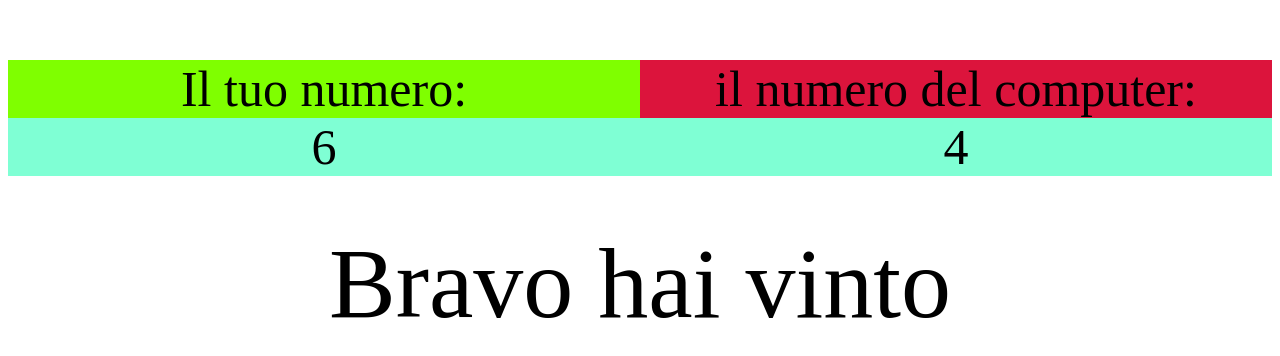
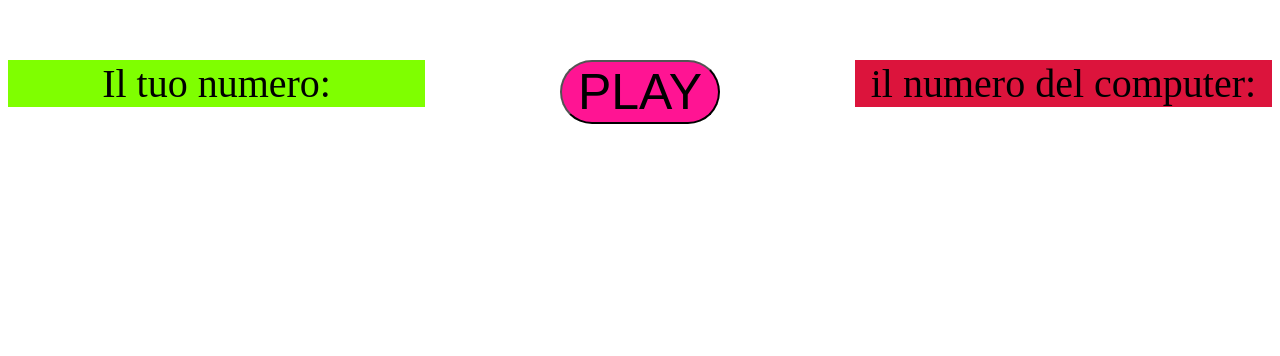
Before and after one commit to ManuelBraimllari/js-mail-dadi, a plain HTML site: page dadi/index.html in a window 1280 px wide. Shown: the part 140-496 px from the top of the page. Drawn offline with Linux system fonts and the light colour scheme.

Commit message:
correzione btn

```diff
--- a/dadi/index.html
+++ b/dadi/index.html
@@ -12,8 +12,7 @@
         <div class="player">
             Il tuo numero: <span id="num-player"></span>
         </div>
-
-
+        <button class="btn">PLAY</button>
         <div class="computer">
             il numero del computer: <span id="num-computer"></span>
         </div>
--- a/dadi/javascript.js
+++ b/dadi/javascript.js
@@ -1,11 +1,10 @@
 const eleNumPlayer = document.querySelector('#num-player')
 const eleNumComputer = document.querySelector('#num-computer')
 const eleOutput = document.querySelector('#output')
+const eleButton = document.querySelector('.btn')
 
 
-
-
-
+eleButton.addEventListener('click',function(){
     const NumPlayer = Math.floor(Math.random()*6)+1;
     const NumComputer = Math.floor(Math.random()*6)+1;
 
@@ -23,3 +22,4 @@ const eleOutput = document.querySelector('#output')
     }
 
     eleOutput.innerHTML = message
+})
--- a/dadi/style.css
+++ b/dadi/style.css
@@ -19,15 +19,15 @@ body{
 .player{
     background-color: chartreuse;
     height: 100%;
-    width: 50%;
-    font-size: 50px;
+    width: 33%;
+    font-size: 40px;
 }
 
 .computer{
     background-color: crimson;
     height: 100%;
-    width: 50%;
-    font-size: 50px;
+    width: 33%;
+    font-size: 40px;
 }
 
 button{
```
Also changed, not shown: 1 other file. Lines whose indentation alone changed are shown as unchanged.
